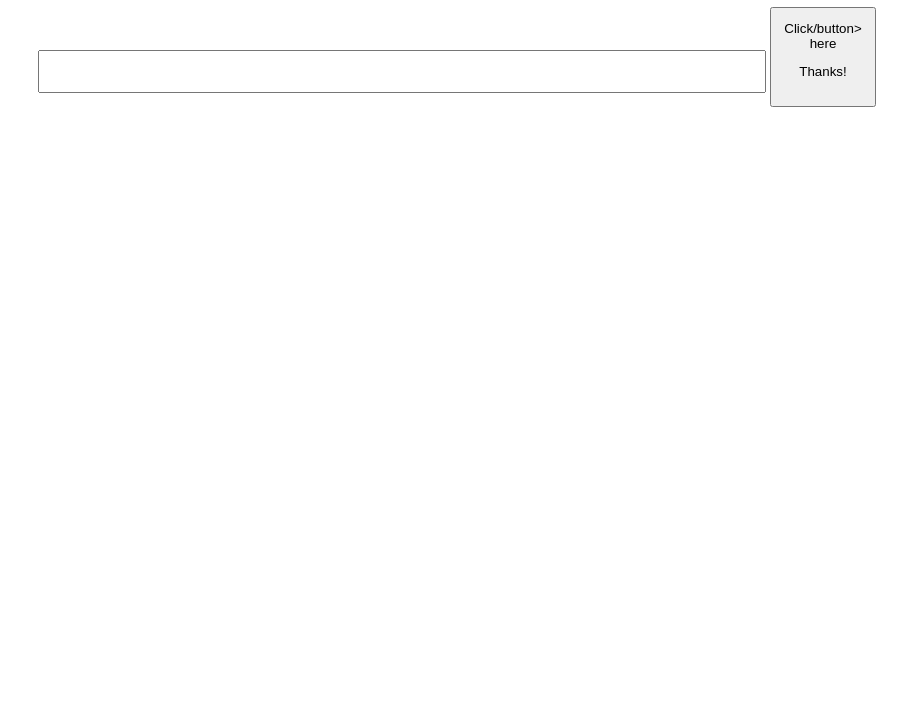
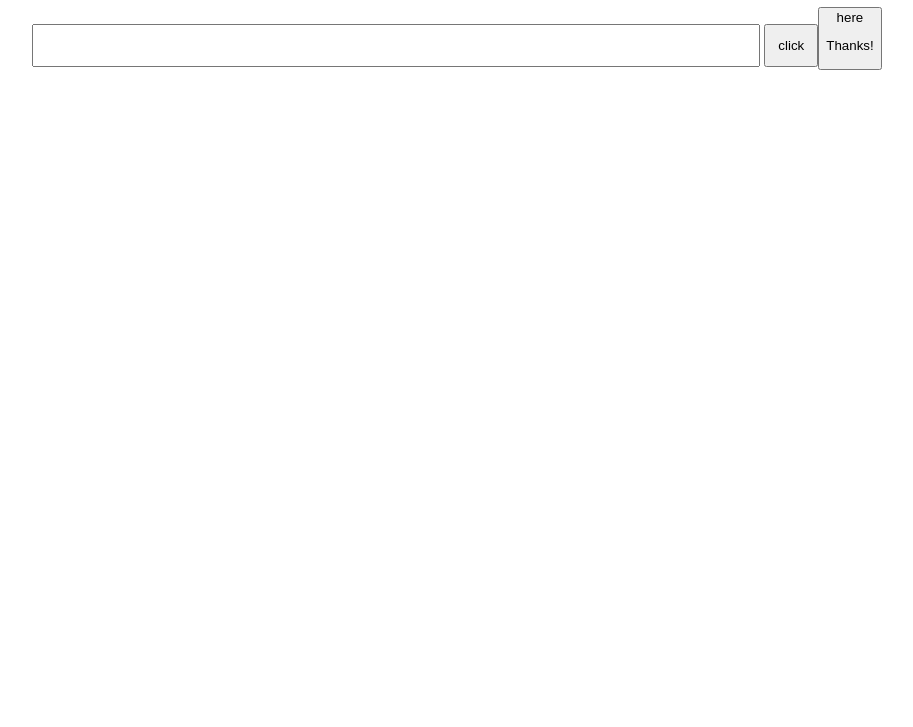
Before and after one commit to KorT56/Rate-the-service, a plain HTML site: page index.html in a window 1280 px wide. Shown: the part 73-800 px from the top of the page, without its empty margins (183-1096 px from the left). Drawn offline with Linux system fonts and the light colour scheme.

Commit message:
Add files via upload

```diff
--- a/index.html
+++ b/index.html
@@ -13,7 +13,7 @@
 
     <input type="text" class="i1">
 
-    <button class="click">Click/button>
+    <button class="click">click<button>
 
 
     <div class="out1">here</div>
```
